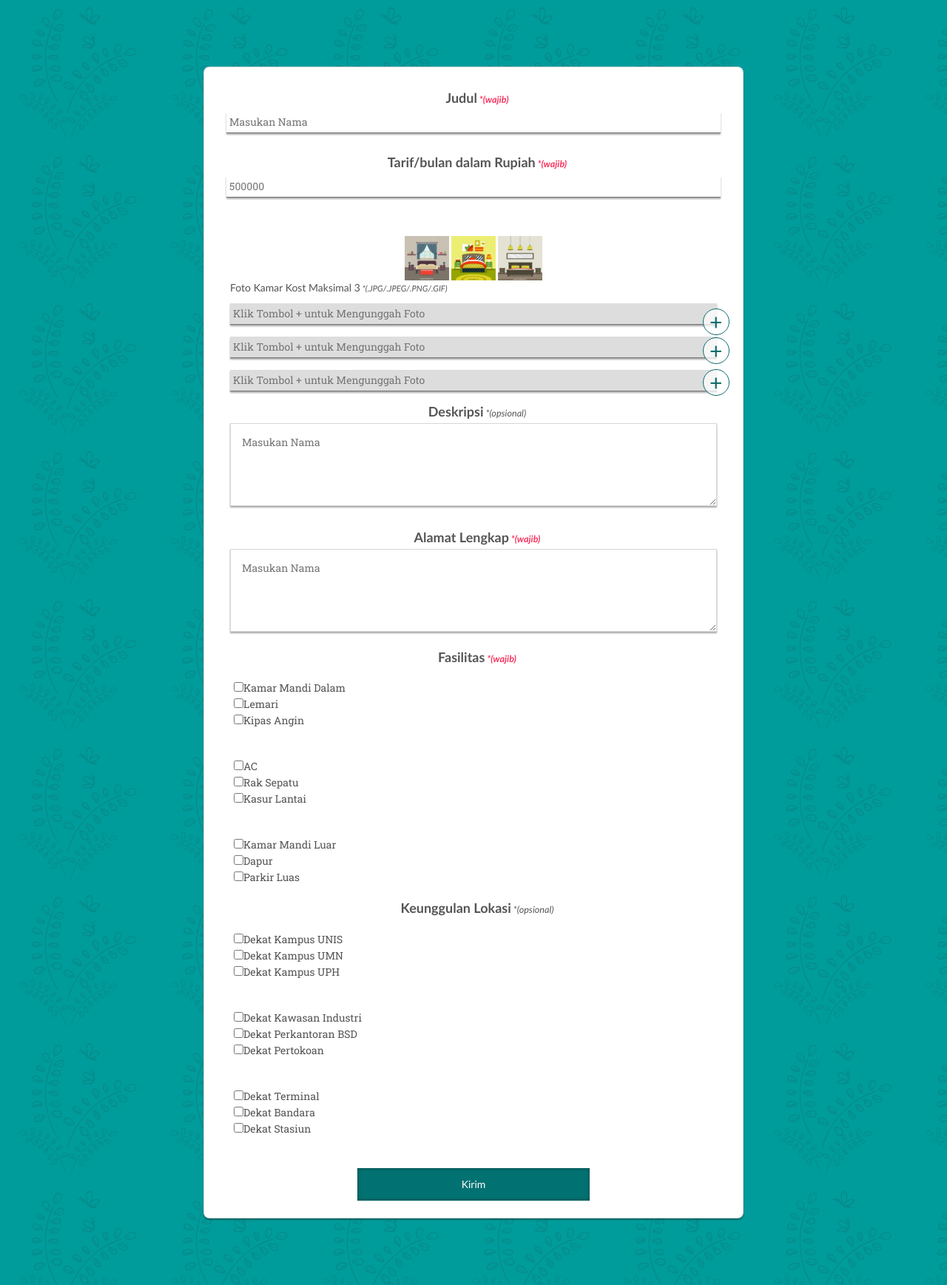
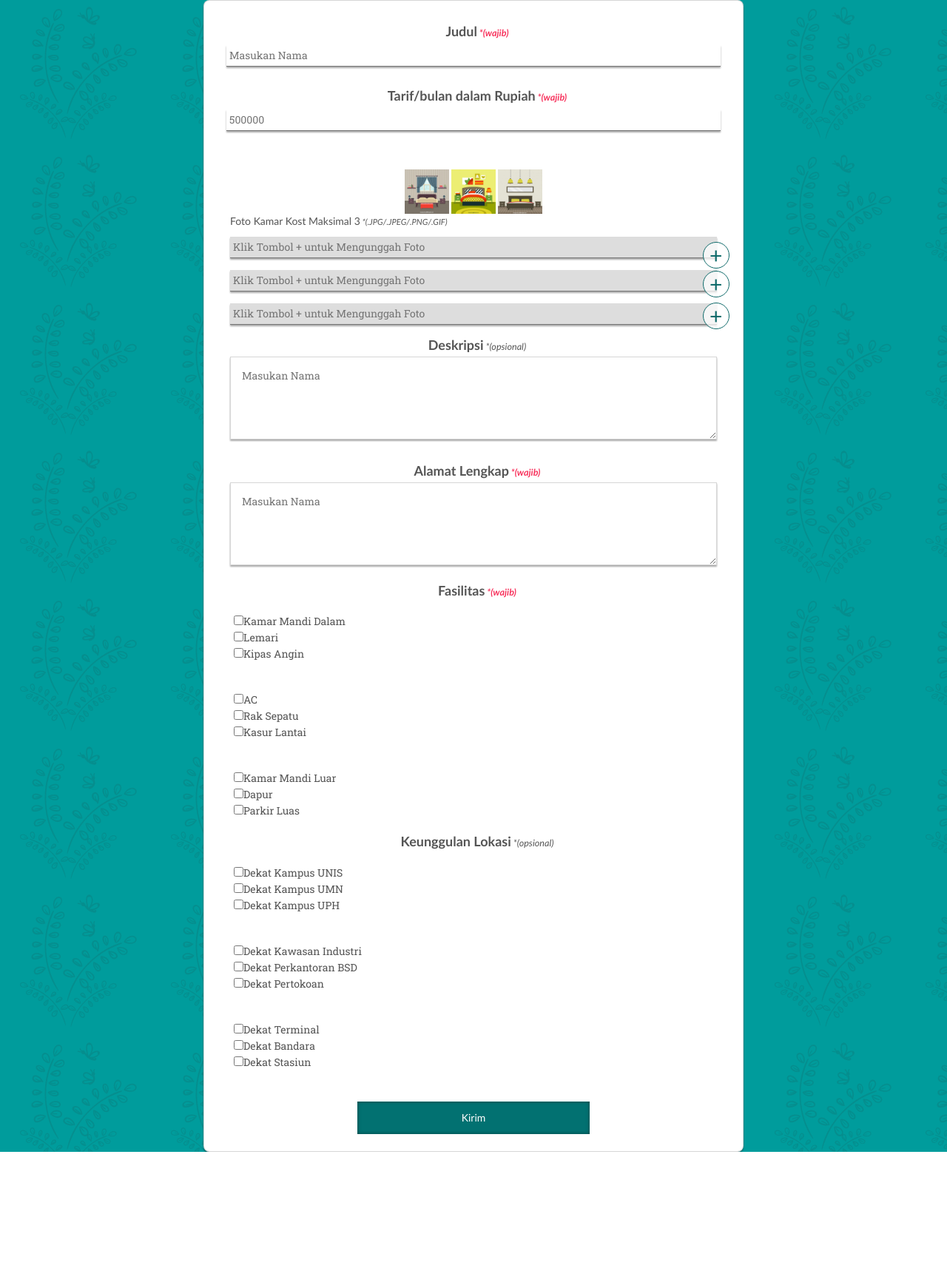
Before and after one commit to ryosuwito/kosanku, a Django app: page /add/ in a window 1280 px wide. Shown: the whole page at 74% size. After the commit the page ends 1557 px from the top, so only its background shows below. Run offline with Django 3.2, Linux system fonts and the light colour scheme; some libraries are stand-ins or nearby versions.

Commit message:
edit add product page

```diff
--- a/kost/templates/kost/add_product.html
+++ b/kost/templates/kost/add_product.html
@@ -15,7 +15,7 @@
     <div class="container">
     <div class="hidden-xs col-sm-1 col-lg-2"></div>
     <div class="col-xs-12 col-sm-10 col-lg-8" style="display:block">
-      <div class="col-xs-12 card-bottom effect5" style="margin:90px 0;padding:20px; text-align:center">
+      <div class="col-xs-12 card-bottom effect5" style="margin: 0;padding:20px; text-align:center">
         <form action="action_page.php">
             <div class="col-xs-12 col-sm-12 detail-box" style="background-color:transparent">
                 <h4 class="title" style="margin:0 0 0 10px">Judul<i class="hot" style="font-size:70%;font-weight:bold"> *(wajib)</i></h4>
```
